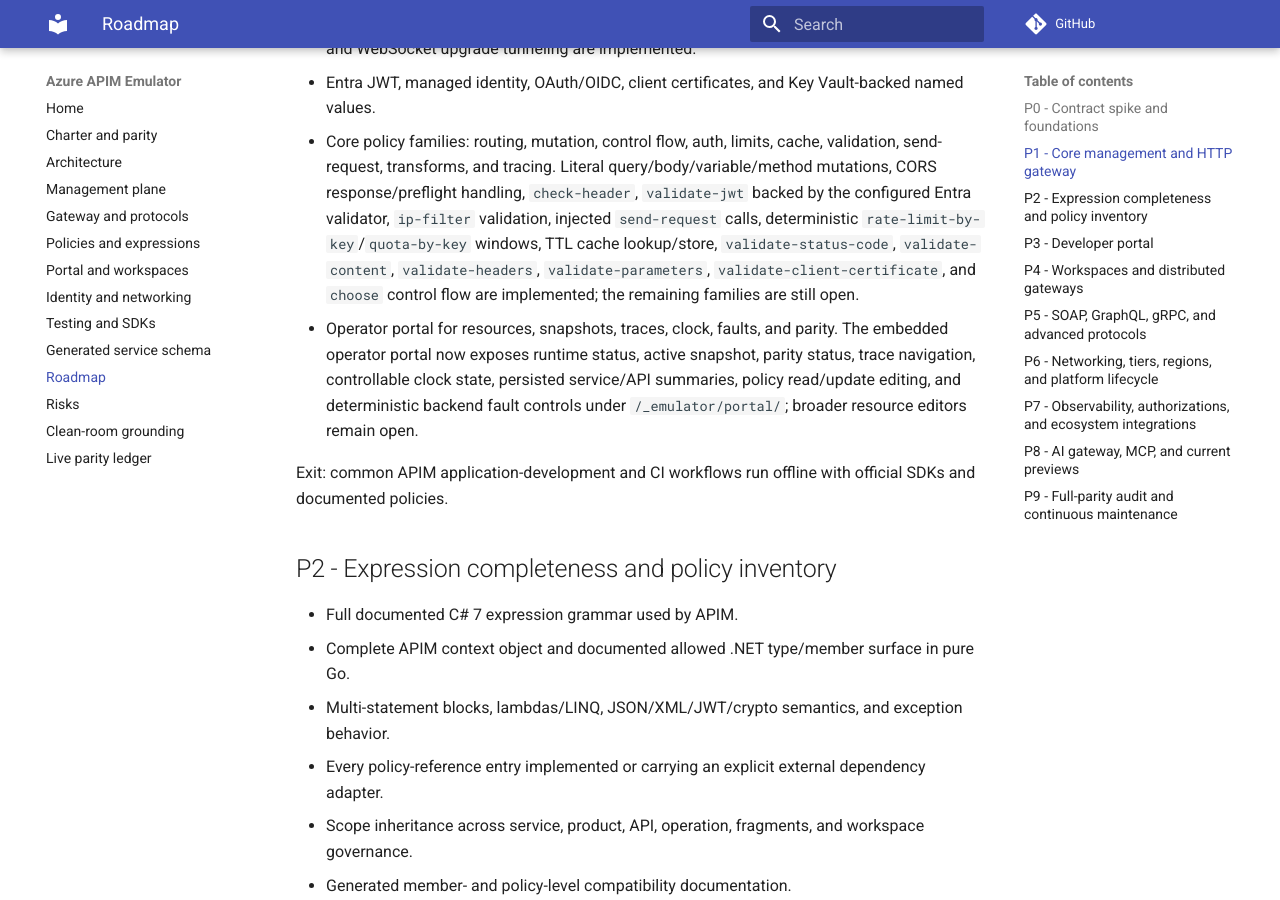
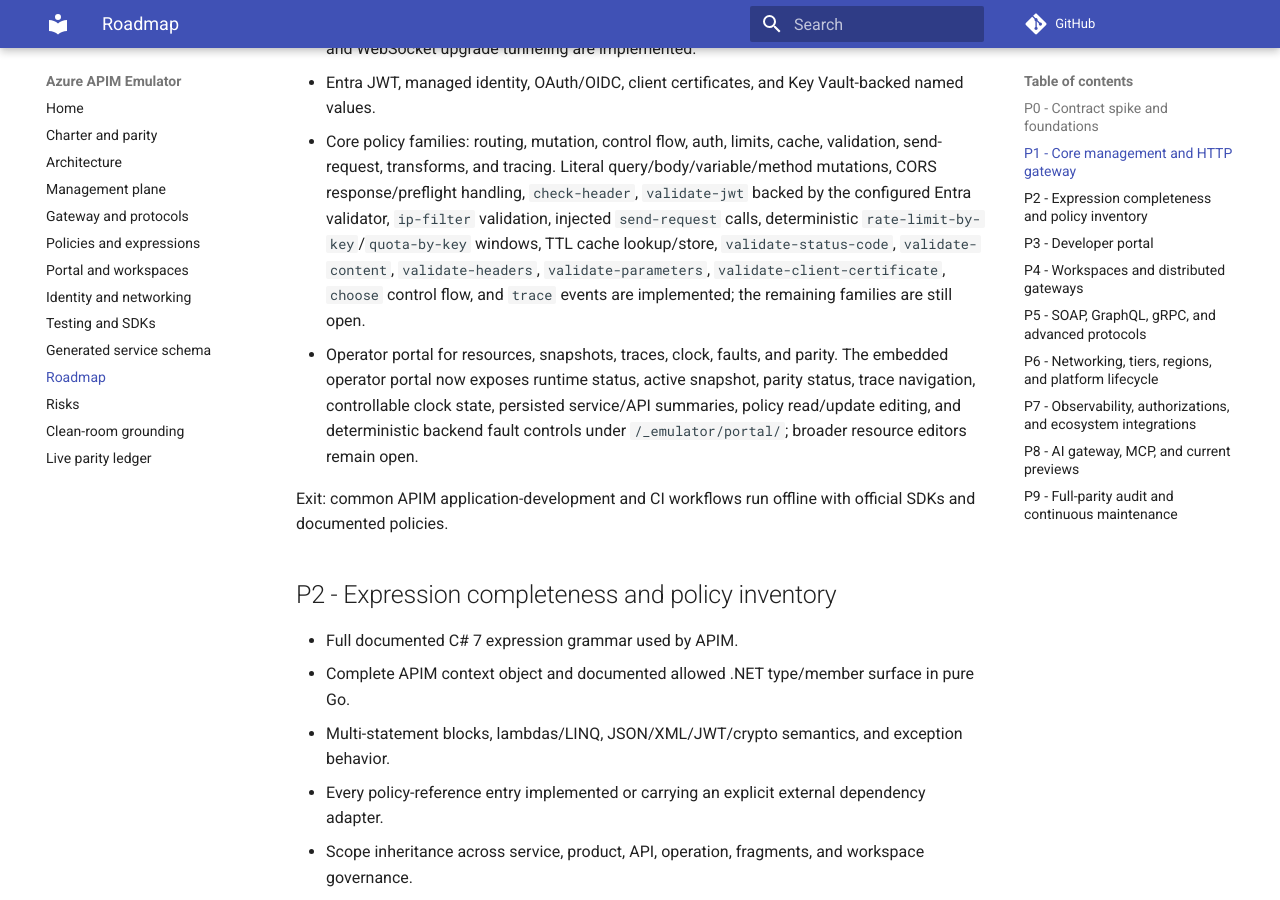
Before and after one commit to calvinchengx/azure-apim-emulator, an MkDocs documentation site: the page built from docs/09-roadmap.md, in a window 1280 px wide and 900 px high, scrolled down 1818 px. Built offline with MkDocs 1.6.1 and Material for MkDocs 9.7.7, drawn with Linux system fonts in a browser that asks for light colours; comment, search, counter and statistics services are not loaded.

Commit message:
Document trace policy

```diff
--- a/docs/09-roadmap.md
+++ b/docs/09-roadmap.md
@@ -40,7 +40,7 @@
   Custom hostname routing from persisted `hostnameConfigurations`, backend TLS chain-validation/client-certificate behavior, backend retry execution for transient failures/status predicates, circuit-breaker state, SSE flushing, and WebSocket upgrade tunneling are implemented.
 - Entra JWT, managed identity, OAuth/OIDC, client certificates, and Key Vault-backed named values.
 - Core policy families: routing, mutation, control flow, auth, limits, cache, validation, send-request, transforms, and tracing.
-  Literal query/body/variable/method mutations, CORS response/preflight handling, `check-header`, `validate-jwt` backed by the configured Entra validator, `ip-filter` validation, injected `send-request` calls, deterministic `rate-limit-by-key`/`quota-by-key` windows, TTL cache lookup/store, `validate-status-code`, `validate-content`, `validate-headers`, `validate-parameters`, `validate-client-certificate`, and `choose` control flow are implemented; the remaining families are still open.
+  Literal query/body/variable/method mutations, CORS response/preflight handling, `check-header`, `validate-jwt` backed by the configured Entra validator, `ip-filter` validation, injected `send-request` calls, deterministic `rate-limit-by-key`/`quota-by-key` windows, TTL cache lookup/store, `validate-status-code`, `validate-content`, `validate-headers`, `validate-parameters`, `validate-client-certificate`, `choose` control flow, and `trace` events are implemented; the remaining families are still open.
 - Operator portal for resources, snapshots, traces, clock, faults, and parity.
   The embedded operator portal now exposes runtime status, active snapshot, parity status, trace navigation, controllable clock state, persisted service/API summaries, policy read/update editing, and deterministic backend fault controls under `/_emulator/portal/`; broader resource editors remain open.
 
```
Also changed, not shown: docs/parity.md (+1 -1 lines).
